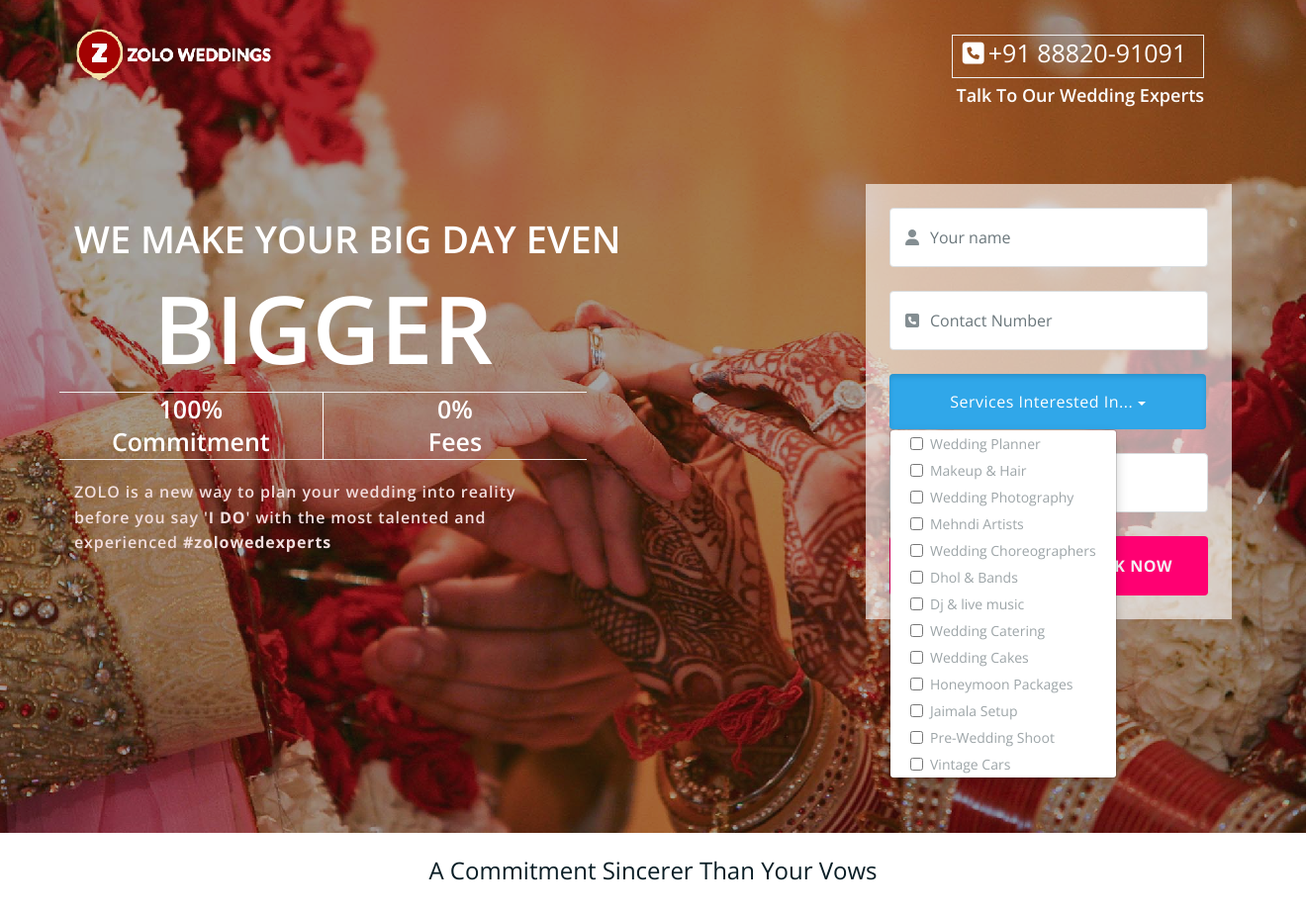
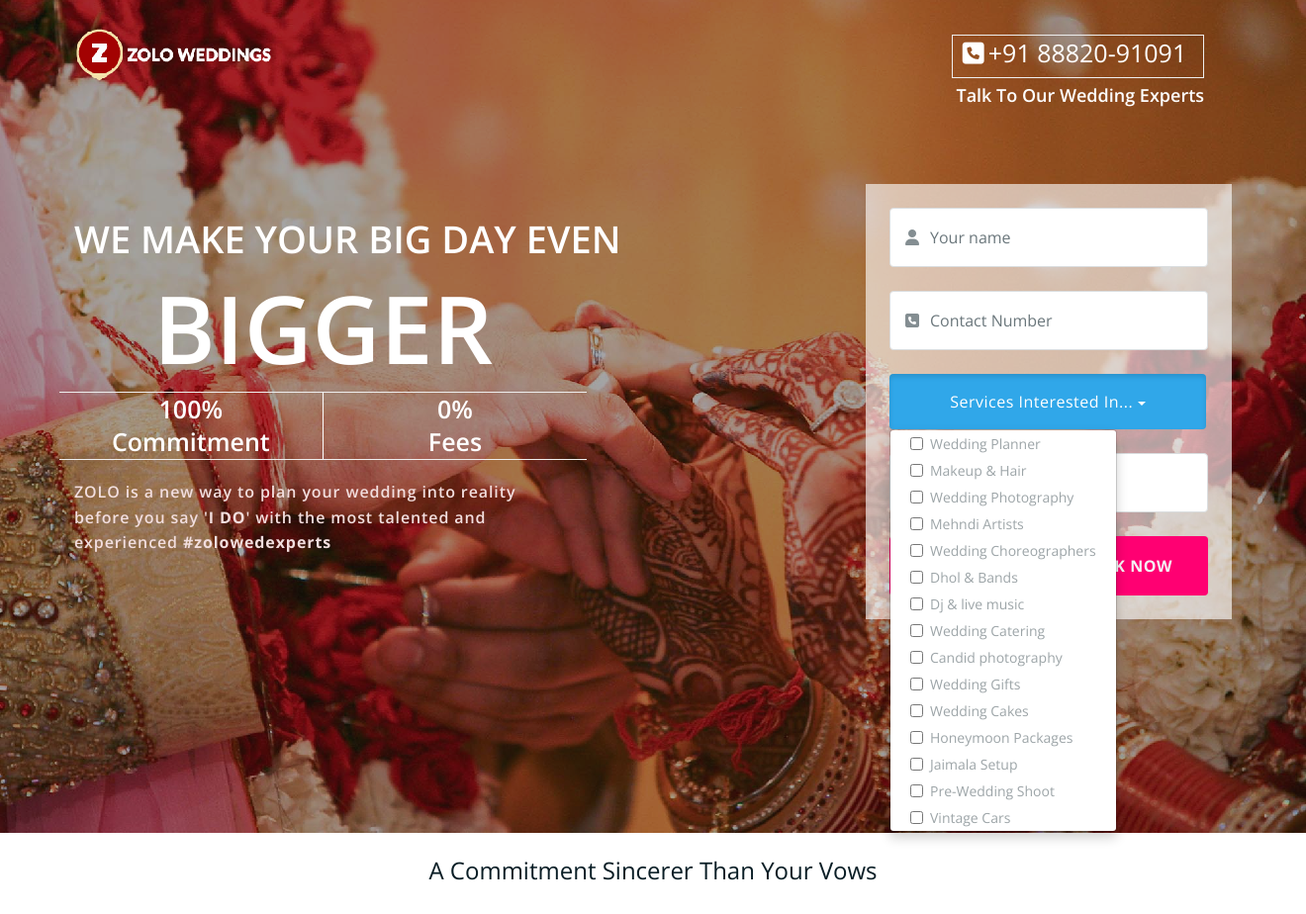
Before and after one commit to Scaledesk/zolo-wedding, a PHP site: page / in a window 1320 px wide, after a click on "Services Interested In...". Shown: the top 924 px of the page at 99% size. Run offline with PHP 8.4, Linux system fonts and the light colour scheme; some libraries are stand-ins or nearby versions; some web fonts are replaced.

Commit message:
changes by gaurav

```diff
--- a/index.php
+++ b/index.php
@@ -6,8 +6,8 @@
     <meta charset="utf-8">
     <meta http-equiv="X-UA-Compatible" content="IE=edge">
     <meta name="viewport" content="width=device-width, initial-scale=1">
-    <title>Zolo Technologies Pvt. Ltd.</title>
-    <meta name="description" content="Zolo Weddings is your one stop shop for weddings & special events. Choose from 1000+ vendors, from Photographers to Dhol &Band, all the services under one name.">
+    <title>Zolo Weddings - Best wedding planners 2016</title>
+    <meta name="description" content="Zolo Weddings is the best way to plan your wedding. We have expert wedding planners ready to assist you & find best vendors.">
     <meta name="keywords" content="Wedding Services, Wedding Services Bridal Mehndi, Catering Service, Bridal Makeup, Wedding Choreographers, DJ, Pre Wedding Photography, Wedding Photographers in Delhi, Wedding Planners in Delhi">
 
     <!--Favicon-->
@@ -155,6 +155,9 @@
                                         <option value="dhol and bands">Dhol &amp; Bands</option>
                                         <option value="dj and live music">Dj &amp; live music</option>
                                         <option value="wedding catering">Wedding Catering</option>
+                                        <option value="candid photography">Candid photography</option>
+                                        <option value="Wedding Gifts">Wedding Gifts</option>
+
                                         <option value="wedding cakes">Wedding Cakes</option>
                                         <option value="honeymoon packages">Honeymoon Packages</option>
                                         <option value="jaimala setup">Jaimala Setup</option>
@@ -1189,12 +1192,11 @@
     <div class="user-reviews p-t-50 p-b-50 text-center" id="reviews">
   <div class="container">
     <div class="row">
-        <p class="f-25 text-w"> WEDDING DECORATION </p>
+        <p class="f-25 text-w">WEDDING DECORATION </p>
       <div class="col-md-9 center-block">
         <div class="reviews-slider owl-carousel owl-theme">
 
              <div class="item">
-
             <!--review 3-->
             <blockquote>
               <figure> <img src="img/t-3.png" alt="user" class="img-circle border-w"> </figure>
@@ -1209,11 +1211,10 @@
 
 
           <div class="item">
-
             <!--review 2-->
             <blockquote>
               <figure> <img src="img/t-1.png" alt="user" class="img-circle border-w"> </figure>
-              <p class="f-18">A big thank you to your amazing wedding photography talents, the pictures look incredible. It’s going to be tough to decide now on which ones to frame. From Pre-wedding shoot to sangeet ceremony to the final Wedding day, you guys captured every moment well. Thank you for contributing so richly to my wedding day.
+              <p class="f-18">A big thank you to your amazing wedding candid photography talents, the pictures look incredible. It’s going to be tough to decide now on which ones to frame. From Pre-wedding shoot to sangeet ceremony to the final Wedding day, you guys captured every moment well. Thank you for contributing so richly to my wedding day.
               <footer> <cite>Priyanka Duggal, <i>New Delhi</i></cite> </footer>
             </blockquote>
             <!--review 2 end-->
@@ -1519,7 +1520,7 @@
                 <!--contact form-->
 
                 <div class="text-center">
-                    <header class="section-header"> <img src="img/WEDDING-EXPERT.png" alt="support icon" width="100">
+                    <header class="section-header" style="margin-bottom:10px;"> <img src="img/WEDDING-EXPERT.png" alt="support icon" width="100" >
                         <h2>Contact us</h2>
                         <h3>Have any questions? Send us a message.</h3>
                     </header>
@@ -1567,6 +1568,8 @@
                                 <option value="dj and live music">dj and live music</option>
                                 <option value="wedding catering">wedding catering</option>
                                 <option value="wedding cakes">wedding cakes</option>
+                                <option value="candid photography">Candid photography</option>
+                                <option value="Wedding Gifts">Wedding Gifts</option>
                                 <option value="honeymoon packages">honeymoon packages</option>
                                 <option value="jaimala setup">jaimala setup</option>
                                 <option value="pre-wedding shoot">pre-wedding shoot</option>
@@ -1596,7 +1599,7 @@
                         <!--</div>-->
                         <input type="hidden" name="whichform" value="normalform"/>
                         <div class="form-btn">
-                            <input type="submit" class="btn wed-btn form-control" value="REQUEST A CALL BACK NOW" />
+                            <input type="submit" class="btn wed-btn form-control" value="REQUEST A CALL BACK NOW" style="padding: 10px 40px; height: 55px;" />
                             <!--<p class="form-terms">By clicking sign up you agree to our <a href="" data-toggle="modal" data-target="#modal-terms">Terms</a> and read our <a href="" data-toggle="modal" data-target="#modal-terms">Privacy Policy</a>.</p>-->
                         </div>
                     </form>
```
